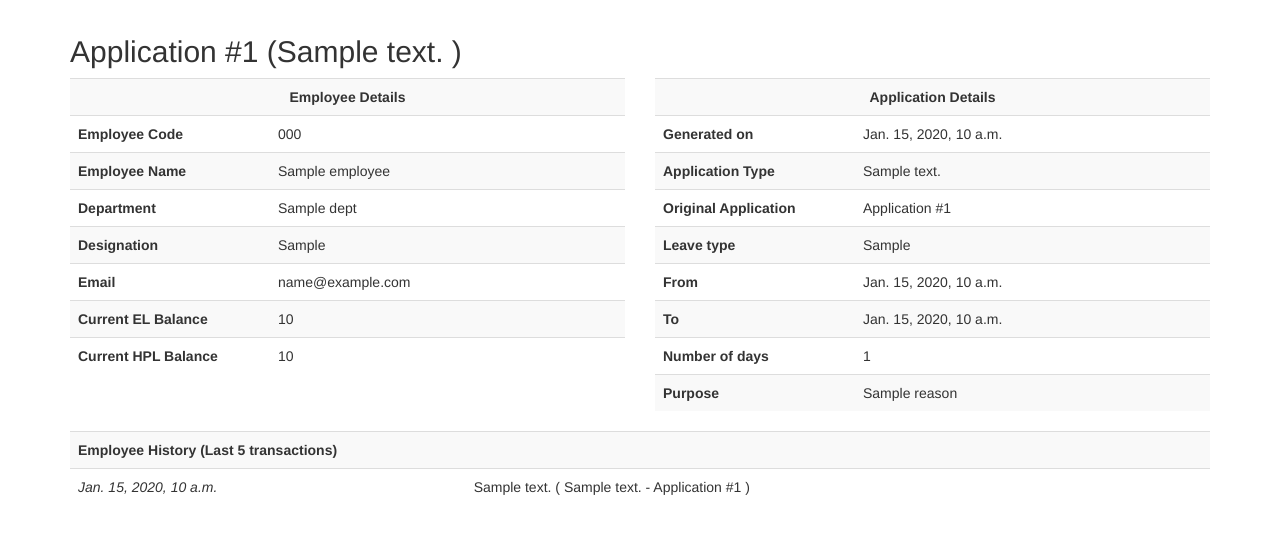
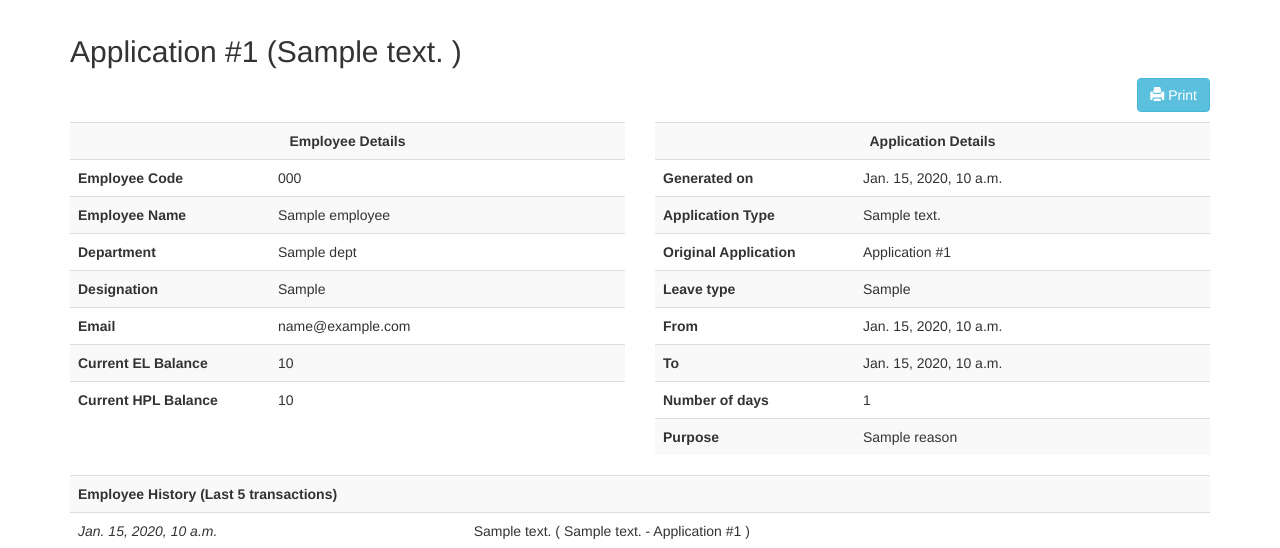
Before and after one commit to xaneem/lms, a Django app: template leave/templates/leave/print.html in a window 1280 px wide. Shown: the top 548 px of the page. Run offline with Django 3.2, Linux system fonts and the light colour scheme; the template is opened without the code that fills it: most values are stand-ins (such as "Sample title", 1, 10 or a date in 2020); some libraries are stand-ins or nearby versions.

Commit message:
Added print button

```diff
--- a/leave/templates/leave/print.html
+++ b/leave/templates/leave/print.html
@@ -24,12 +24,21 @@
         padding: 0;
         border: 0;
         }
+
+        @media print{
+            #print {
+                display: none;
+            }
+        }
         </style>
     </head>
     <body>
         <div class="container">
             <div class="space-15px"></div>
             <h2>Application #{{application.pk}} ({{ application.toText }} )</h2>
+            <div class="text-right" style="padding-bottom: 10px;" id="print">
+                <btn class="btn btn-info" id="print_button"><i class="glyphicon glyphicon-print"></i> Print</btn>
+            </div>
             <div class="row">
                 <div class="col-sm-6">
                     <table class="table table-striped">
@@ -151,7 +160,11 @@
         <div class="space-15px"></div>
         <script>
             $(function() {
-                // print();
+                print();
+
+                $('#print_button').on('click', function(){
+                    print();
+                });
             });
         </script>
     </body>
--- a/leave/templates/leave/user_guide.html
+++ b/leave/templates/leave/user_guide.html
@@ -43,7 +43,7 @@
 				<br>
 			To apply leave for a single day, select the same date for both fields. Note that you cannot manually enter the dates (this is to prevent accidental errors)</li>
 
-			<li>To attach any additional files that are required for approval (like medical certificates), click the Add Attachment button. Select the file you would like to add by clicking on Browse. Only PDF files can be uploaded. TODO: Check format
+			<li>To attach any additional files that are required for approval (like medical certificates), click the Add Attachment button. Select the file you would like to add by clicking on Browse. Only PDF files can be uploaded. TODO: Check file format (PDF only)
 			<br>
 			You can add upto 3 files in an application.</li>
 
```
